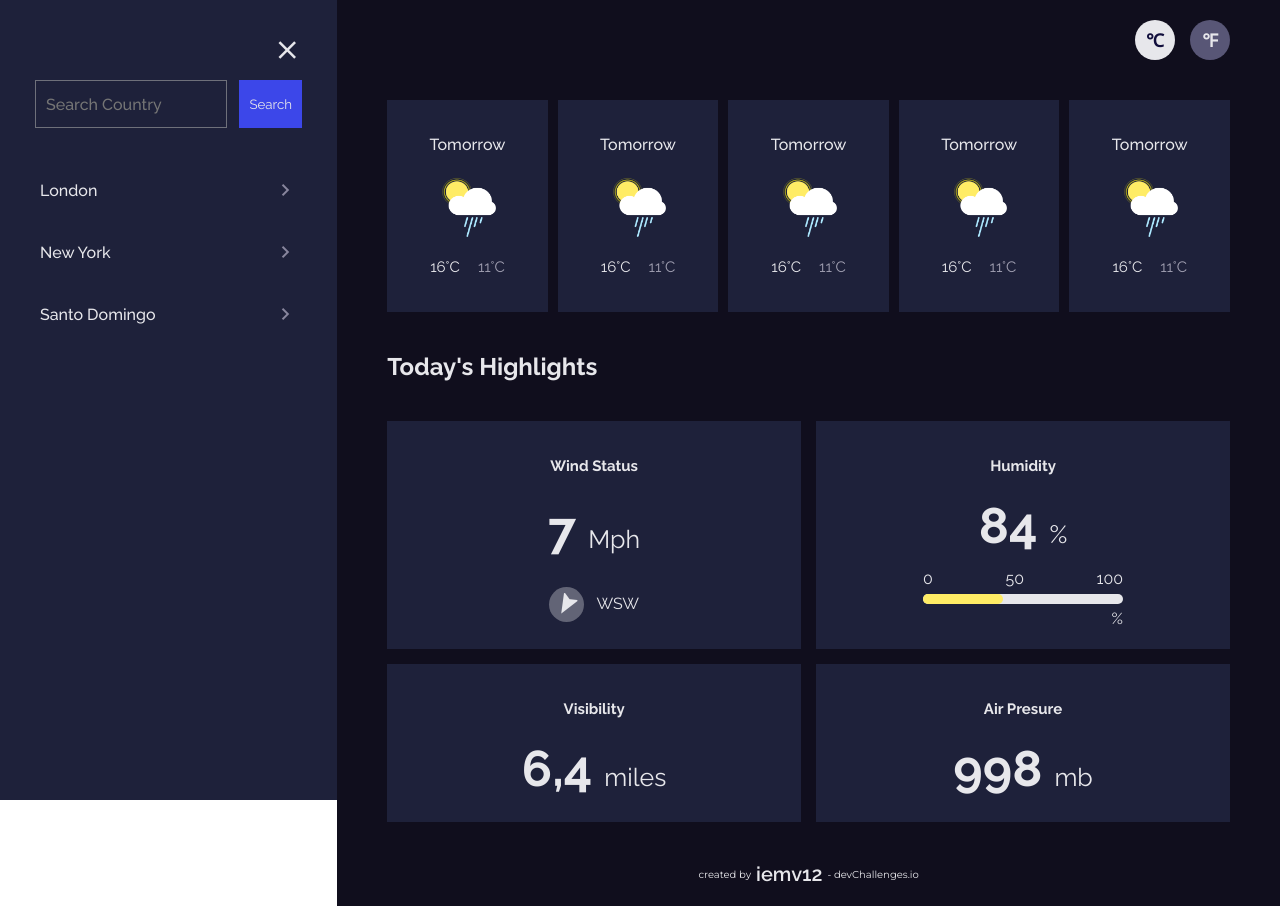
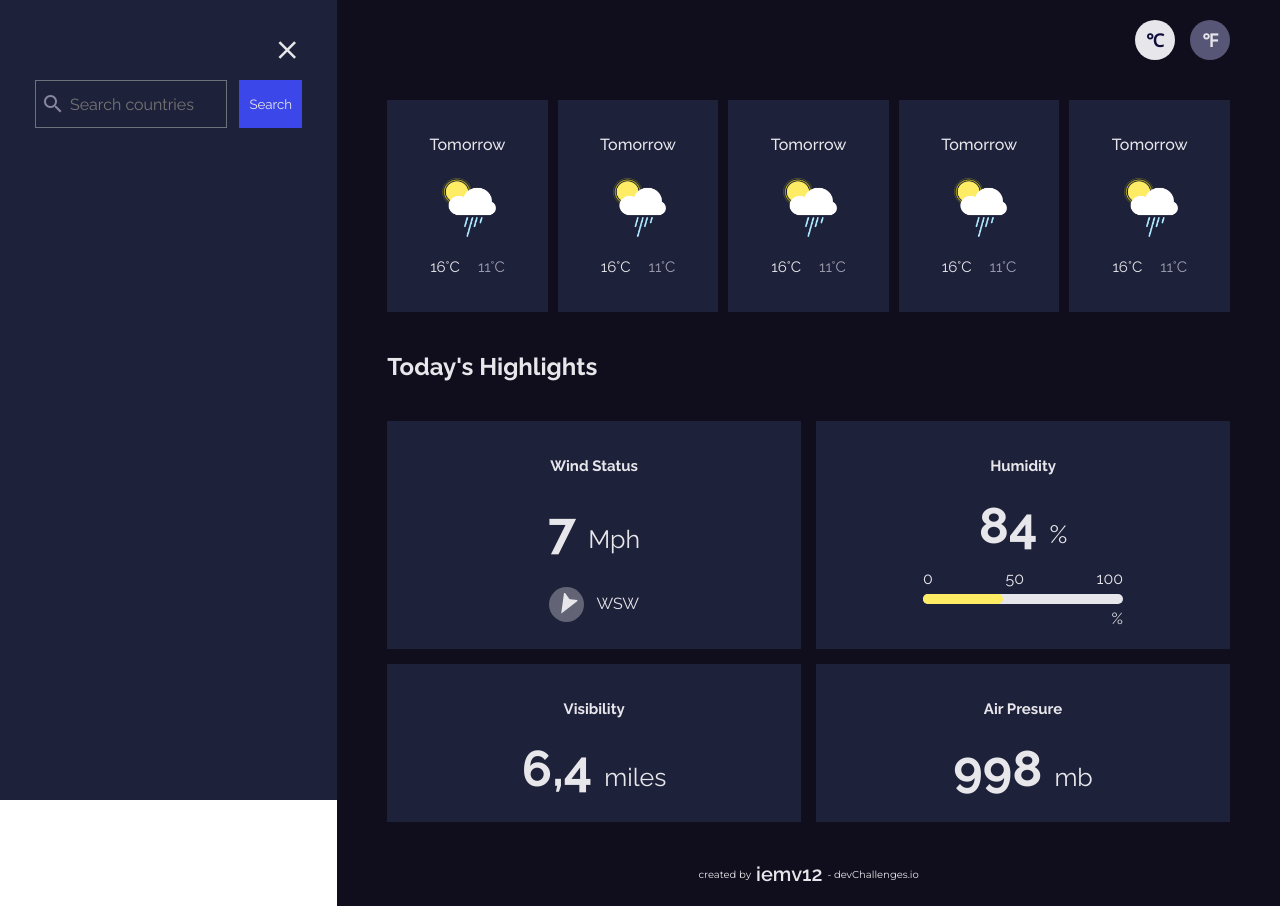
Before and after one commit to Iemv12/Weather-app, a React (Create React App) app: page / in a window 1280 px wide. Both pictures are taken after a click on the button "Seach for places". Built offline with nearby package versions, Linux system fonts and the light colour scheme.

Commit message:
create weather context and search countries

```diff
--- a/src/App.js
+++ b/src/App.js
@@ -2,16 +2,17 @@ import React from "react";
 import Sidebar from "./components/sidebar";
 import Section from "./components/section";
 import { GlobalStyle } from "./components/styles/GlobalStyle";
+import { WeatherProvider } from "./contexts/WeatherContext";
 
 const App = () => {
   return (
-    <>
+    <WeatherProvider>
       <GlobalStyle />
       <main className="container">
         <Sidebar />
         <Section />
       </main>
-    </>
+    </WeatherProvider>
   );
 };
 
--- /dev/null
+++ b/src/api/Weather.js
@@ -0,0 +1,21 @@
+import axios from "axios";
+
+const CORS_URL = "https://api.allorigins.win/raw?url=";
+
+const PATH_URL = `${CORS_URL}https://www.metaweather.com/api`;
+
+const axiosInstance = axios.create({
+  baseURL: PATH_URL,
+  withCredentials: false,
+});
+
+export const getCountriesApi = async (country) => {
+  try {
+    const { data } = await axiosInstance.get(
+      `/location/search/?query=${country}`
+    );
+    return data;
+  } catch (err) {
+    console.log(err);
+  }
+};
--- a/src/components/sidebarsearch/SidebarsearchElements.js
+++ b/src/components/sidebarsearch/SidebarsearchElements.js
@@ -39,21 +39,34 @@ export const SidebarsearchInput = styled.div`
   margin-bottom: 35px;
 `;
 
-export const SearchInput = styled.input`
+export const SearchInput = styled.div`
   width: 100%;
   height: 48px;
   margin-right: 12px;
-  outline: none;
-  background: transparent;
   border: 1px solid var(--color-primary-button);
   font-weight: 500;
-  padding: 5px 10px;
-  font-size: 16px;
-  color: var(--color-primary-font-dark-two);
-  text-overflow: ellipsis;
-  &:focus {
-    color: var(--color-primary-font);
-    border: 1px solid var(--color-secondary-button);
+  padding: 0 5px;
+  display: flex;
+  align-items: center;
+
+  span {
+    margin-right: 5px;
+    color: var(--color-primary-font-dark-two);
+  }
+
+  input {
+    width: 100%;
+    height: 100%;
+    outline: none;
+    background: transparent;
+    border: none;
+    font-size: 16px;
+    color: var(--color-primary-font-dark-two);
+    text-overflow: ellipsis;
+
+    &:focus {
+      color: var(--color-primary-font);
+    }
   }
 `;
 
@@ -73,6 +86,22 @@ export const SearchButton = styled.button`
 export const SidebarsearchCountriesWrapper = styled.div`
   display: flex;
   flex-direction: column;
+  overflow-y: auto;
+  padding-top: 5px;
+
+  &::-webkit-scrollbar {
+    width: 10px;
+  }
+
+  /* Track */
+  &::-webkit-scrollbar-track {
+    background: #100e1d;
+  }
+
+  /* Handle */
+  &::-webkit-scrollbar-thumb {
+    background: gray;
+  }
 `;
 
 export const Country = styled.div`
@@ -80,7 +109,7 @@ export const Country = styled.div`
   justify-content: space-between;
   align-items: center;
   margin-bottom: 8px;
-  padding: 15px 5px;
+  padding: 15px 10px;
 
   &:hover {
     outline: 1px solid #e7e7eb;
--- a/src/components/sidebarsearch/index.js
+++ b/src/components/sidebarsearch/index.js
@@ -1,4 +1,5 @@
-import React from "react";
+import React, { useState } from "react";
+import { useWeather } from "../../contexts/WeatherContext";
 import {
   Country,
   CountryName,
@@ -11,6 +12,28 @@ import {
 } from "./SidebarsearchElements";
 
 const Sidebarsearch = ({ setSearchToggle, className }) => {
+  const { searchCountries } = useWeather();
+
+  const [searchValue, setSearchValue] = useState("");
+  const [countries, setCountries] = useState([]);
+
+  const handleChange = (e) => {
+    e.preventDefault();
+    setSearchValue(e.target.value);
+  };
+
+  const handleClick = async (e) => {
+    e.preventDefault();
+
+    if (searchValue.trim() === "") {
+      alert("Field search is required");
+      return;
+    }
+
+    const data = await searchCountries(searchValue);
+    setCountries(data);
+  };
+
   return (
     <SidebarsearchContainer className={className}>
       <SidebarsearchClose>
@@ -19,22 +42,23 @@ const Sidebarsearch = ({ setSearchToggle, className }) => {
         </span>
       </SidebarsearchClose>
       <SidebarsearchInput>
-        <SearchInput placeholder="Search Country" />
-        <SearchButton> Search </SearchButton>
+        <SearchInput>
+          <span className="material-icons">search</span>
+          <input placeholder="Search countries" onChange={handleChange} />
+        </SearchInput>
+        <SearchButton onClick={handleClick}> Search </SearchButton>
       </SidebarsearchInput>
       <SidebarsearchCountriesWrapper>
-        <Country>
-          <CountryName>London</CountryName>
-          <span className="material-icons">chevron_right</span>
-        </Country>
-        <Country>
-          <CountryName>New York</CountryName>
-          <span className="material-icons">chevron_right</span>
-        </Country>
-        <Country>
-          <CountryName>Santo Domingo</CountryName>
-          <span className="material-icons">chevron_right</span>
-        </Country>
+        {countries ? (
+          countries.map((country, index) => (
+            <Country key={index}>
+              <CountryName>{country.title}</CountryName>
+              <span className="material-icons">chevron_right</span>
+            </Country>
+          ))
+        ) : (
+          <p>No countries</p>
+        )}
       </SidebarsearchCountriesWrapper>
     </SidebarsearchContainer>
   );
--- /dev/null
+++ b/src/contexts/WeatherContext.js
@@ -0,0 +1,38 @@
+import React, { createContext, useContext, useMemo, useState } from "react";
+import { getCountriesApi } from "../api/Weather";
+
+const WeatherContext = createContext({
+  country: {},
+  searchCountries: () => null,
+  selectCountry: () => null,
+});
+
+export const useWeather = () => {
+  return useContext(WeatherContext);
+};
+
+export const WeatherProvider = ({ children }) => {
+  const [country, setCountry] = useState({});
+
+  const searchCountries = async (value) => {
+    const data = await getCountriesApi(value);
+    return data;
+  };
+
+  const selectCountry = async (value) => {
+    setCountry(value);
+  };
+
+  const value = useMemo(
+    () => ({
+      country,
+      searchCountries,
+      selectCountry,
+    }),
+    [country]
+  );
+
+  return (
+    <WeatherContext.Provider value={value}>{children}</WeatherContext.Provider>
+  );
+};
```
